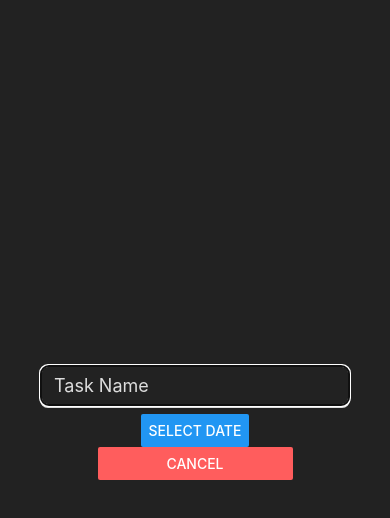
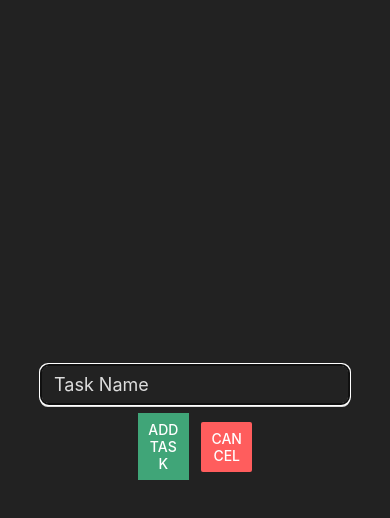
Before and after one commit to km-saifullah/task-manager, a React Native app: screen / in a window 390 px wide. Both pictures are taken after a click on the button "ADD TASK". Shown: the top 518 px of the page. Built offline with nearby package versions, Linux system fonts and the light colour scheme.

Commit message:
add task screen edited

```diff
--- a/components/AddTask.jsx
+++ b/components/AddTask.jsx
@@ -1,20 +1,17 @@
 import { useState } from "react";
 import { Button, Modal, StyleSheet, TextInput, View } from "react-native";
-import DatePicker from "react-native-modern-datepicker";
 
 const AddTask = ({ onCloseModal }) => {
-  const [modalOpen, setMoadlOpen] = useState(false);
-  const [date, setDate] = useState("");
+  const [taskName, setTaskName] = useState("");
 
-  // handle modal
-  const handleModal = () => {
-    setMoadlOpen(!modalOpen);
+  // handle input fields
+  const handleInput = (enteredText) => {
+    setTaskName(enteredText);
   };
 
-  // handle date
-  const handleDate = (propDate) => {
-    setDate(propDate);
-    console.log(date);
+  // handle add task
+  const handleTask = () => {
+    console.log(taskName);
   };
   return (
     <View>
@@ -25,37 +22,17 @@ const AddTask = ({ onCloseModal }) => {
               placeholder="Task Name"
               style={styles.textInput}
               placeholderTextColor="#dddddd"
+              onChangeText={handleInput}
+              value={taskName}
             />
           </View>
-          <View>
-            <Button title="Select Date" onPress={handleModal} />
-            {modalOpen && (
-              <Modal animationType="slide">
-                <View style={styles.dateWrapper}>
-                  <View style={styles.dateContainer}>
-                    <DatePicker
-                      mode="calendar"
-                      selected={date}
-                      onDateChange={handleDate}
-                      options={{
-                        backgroundColor: "#090C08",
-                        textHeaderColor: "#FFA25B",
-                        textDefaultColor: "#F6E7C1",
-                        selectedTextColor: "#fff",
-                        mainColor: "#F4722B",
-                        textSecondaryColor: "#D6C7A1",
-                        borderColor: "rgba(122, 146, 165, 0.1)",
-                        borderRadius: 8,
-                      }}
-                    />
-                    <Button title="close" onPress={handleModal} />
-                  </View>
-                </View>
-              </Modal>
-            )}
-          </View>
-          <View style={styles.cancelBtn}>
-            <Button title="Cancel" onPress={onCloseModal} color="#FF5D5D" />
+          <View style={styles.buttonContainer}>
+            <View style={[styles.cancelBtn, styles.addBtn]}>
+              <Button title="Add Task" onPress={handleTask} color="#40A578" />
+            </View>
+            <View style={styles.cancelBtn}>
+              <Button title="Cancel" onPress={onCloseModal} color="#FF5D5D" />
+            </View>
           </View>
         </View>
       </Modal>
@@ -89,18 +66,17 @@ const styles = StyleSheet.create({
     },
     shadowOpacity: 1,
   },
-  dateWrapper: {
-    flex: 1,
+  buttonContainer: {
     alignItems: "center",
     justifyContent: "center",
+    flexDirection: "row",
+    columnGap: 12,
   },
-  dateContainer: {
-    width: "60%",
-    height: 200,
-    borderTopRightRadius: 8,
+  addBtn: {
+    backgroundColor: "#40A578",
   },
   cancelBtn: {
-    width: "50%",
+    width: "30%",
     fontSize: 16,
     fontWeight: "600",
   },
```
Also changed, not shown: components/SingleTask.jsx (added, +14 -0 lines), 1 other file (tests, documents, lock files or other folders).
